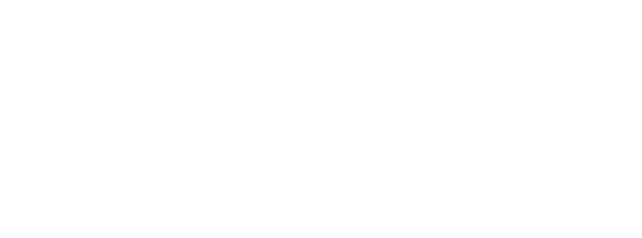
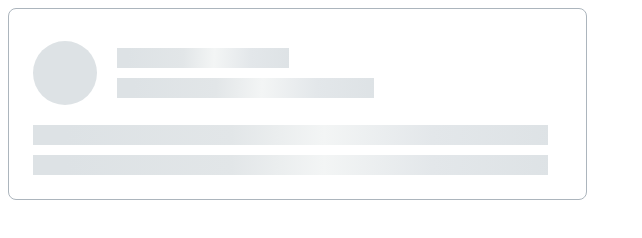
Before and after one commit to js-tasks-ru/htmlcss-20210916_ea-husainova, a website: page 04-lection2/02-skeleton/index.html in a window 1280 px wide. Shown: the whole page, without its empty margins (0-642 px from the left). Drawn offline with Linux system fonts and the light colour scheme.

Commit message:
add solution for sceleton

```diff
--- a/04-lection2/02-skeleton/index.html
+++ b/04-lection2/02-skeleton/index.html
@@ -6,6 +6,18 @@
         <link rel="stylesheet" href="./skeleton.css">
     </head>
     <body>
-
+        <div class="card">
+            <div class="sceleton_title">
+                <div class="portrait_placeholder"></div>
+                <div class="info_placeholder">
+                    <div class="name_placeholder"></div>
+                    <div class="contacts_placeholder"></div>
+                </div>
+            </div>
+            <div class="sceleton_body">
+                <div class="description_placeholder"></div>
+                <div class="description_placeholder"></div>
+            </div>
+        </div>
     </body>
 </html>
--- a/04-lection2/02-skeleton/skeleton.css
+++ b/04-lection2/02-skeleton/skeleton.css
@@ -0,0 +1,61 @@
+.card {
+    border: 1px solid var(--grey-3);
+    border-radius: 8px;
+    width: 579px;
+    height: 192px;
+    box-sizing: border-box;
+    display: flex;
+    flex-direction: column;
+}
+
+.sceleton_title {
+    display: flex;
+    flex-direction: row;
+    justify-content: flex-start;
+    margin-left: 24px;
+    margin-top: 32px;
+    align-items: center;
+}
+
+.sceleton_body {
+    display: flex;
+    flex-direction: column;
+    margin-left: 24px;
+    margin-top: 20px;
+}
+
+.info_placeholder {
+    display: flex;
+    flex-direction: column;
+    margin-left: 20px;
+}
+
+.portrait_placeholder {
+    background-color: var(--grey-2);
+    width: 64px;
+    height: 64px;
+    border-radius: 50%;
+}
+
+.name_placeholder {
+    width: 172px;
+    height: 20px;
+    background: linear-gradient(92.51deg, #DDE2E5 6.44%, #E2E6E8 38.47%, #F3F5F5 56.48%, #E3E7EA 77.5%, #DDE2E5 102.52%);
+    margin-Bottom: 10px;
+}
+
+.contacts_placeholder {
+    width: 257px;
+    height: 20px;
+    background: linear-gradient(92.51deg, #DDE2E5 6.44%, #E2E6E8 38.47%, #F3F5F5 56.48%, #E3E7EA 77.5%, #DDE2E5 102.52%);
+}
+
+.description_placeholder {
+    width: 515px;
+    height: 20px;
+    background: linear-gradient(92.51deg, #DDE2E5 6.44%, #E2E6E8 38.47%, #F3F5F5 56.48%, #E3E7EA 77.5%, #DDE2E5 102.52%);
+}
+
+.description_placeholder:first-child {
+    margin-bottom: 10px;;
+}
```
